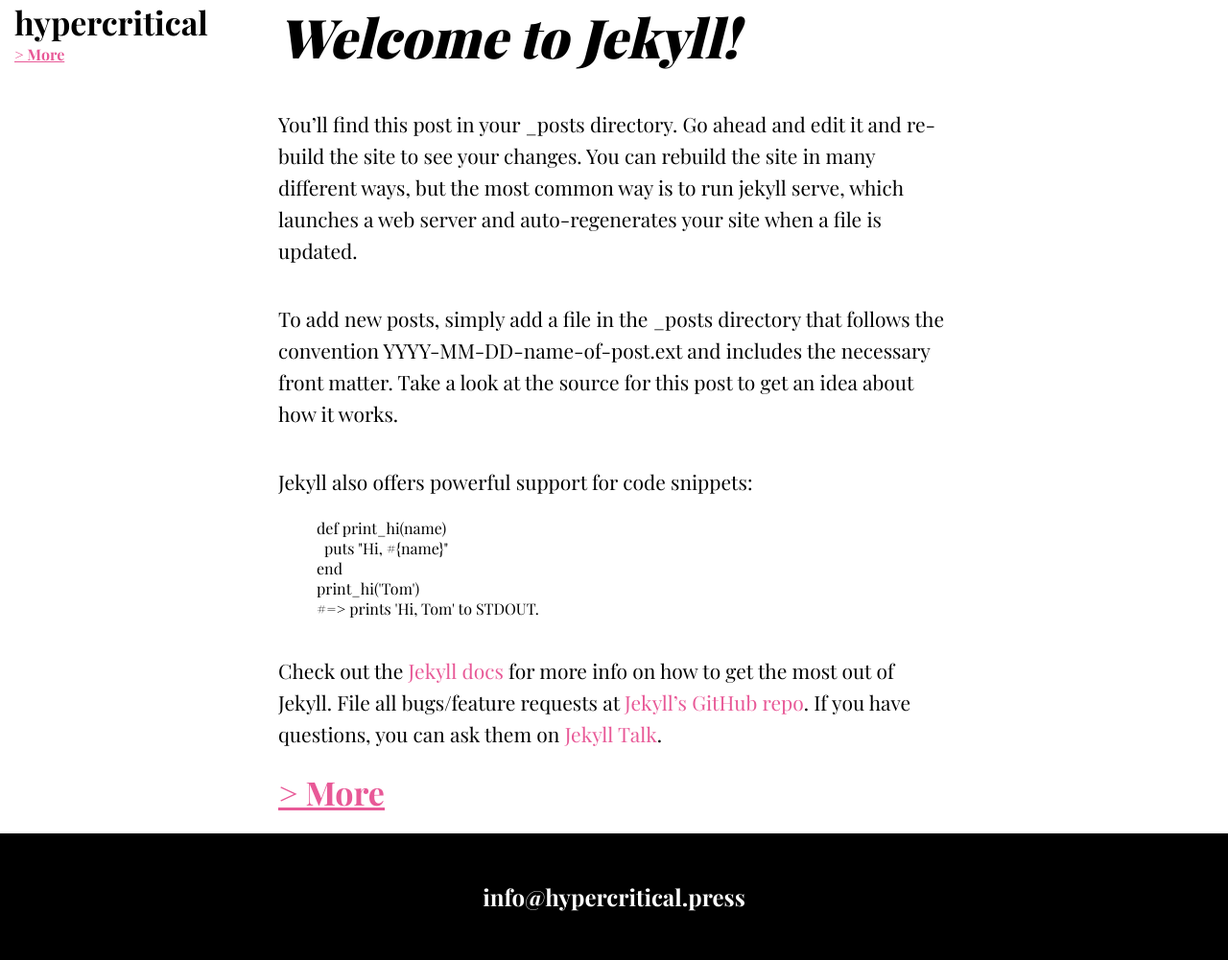
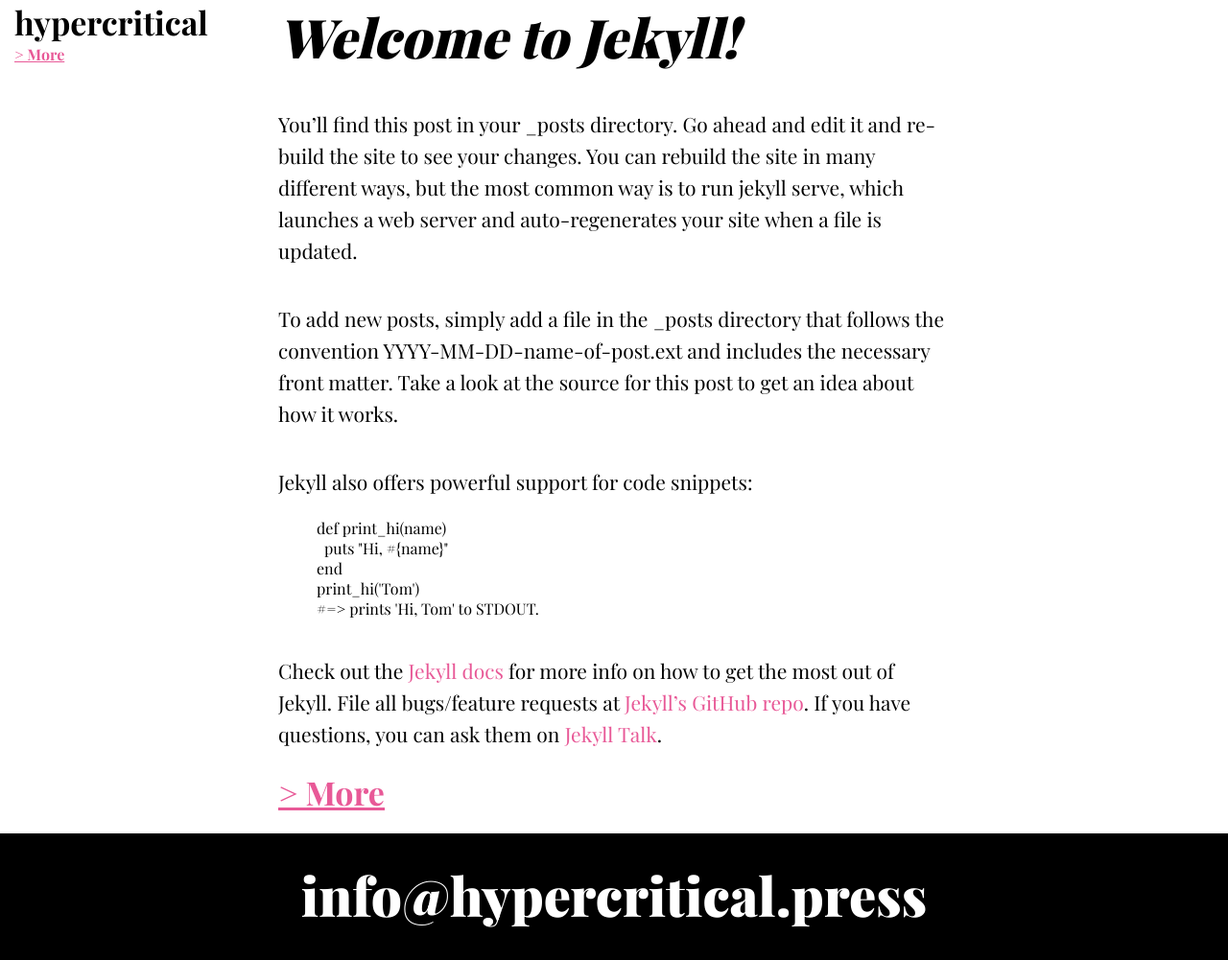
Before and after one commit to Hypercritical/hypercritical, a Jekyll site: the page built from index.html, in a window 1280 px wide. Shown: the whole page at 96% size. Built offline with Jekyll 4.4.1, drawn with Linux system fonts in a browser that asks for light colours; some web fonts are replaced.

Commit message:
Update styles.scss

```diff
--- a/assets/styles/styles.scss
+++ b/assets/styles/styles.scss
@@ -141,9 +141,11 @@ p{
   width: 100%;
   color: white;
   text-align: center;
-  padding: 50px 0px;
+  padding-top: 26px;
   h2{
     padding:0px;
     margin: 0px;
+    font-weight: 900;
+    font-size: 56px;
   }
 }
```
